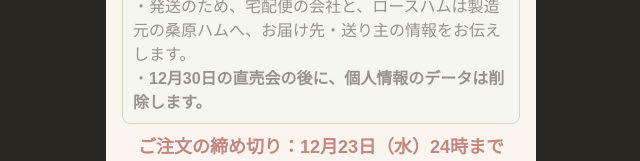
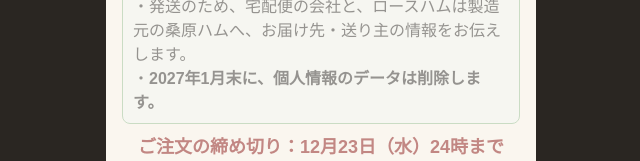
Before and after one commit to wakabayashi-shouten/wakabayashi-shouten.github.io, a plain HTML site: page order.html in a window 1280 px wide. Shown: the part 2735-2896 px from the top of the page, without its empty margins (319-959 px from the left). Drawn offline with Linux system fonts and the light colour scheme; no server answers.

Commit message:
Add files via upload

```diff
--- a/order.html
+++ b/order.html
@@ -111,7 +111,7 @@ input,select,textarea{width:100%;font-size:18px;padding:10px;border:1px solid #a
 
 <p style="margin:6px 0 0;font-size:16px;font-weight:bold;color:#8b1a1a">※ お支払いは現金もしくはお振込みのみです。PayPay などは使えません。</p>
 <div class="err" id="err"></div>
-<p class="m16" style="background:#f3f7f3;border:1px solid #9bc39b;border-radius:8px;padding:8px 10px;margin:10px 0">🔒 <b>個人情報について</b><br>お名前・ご住所・お電話など（お届け先・送り主の方の分も含みます）は、このご注文の受け付け・ご連絡・発送にだけ使い、ほかの目的には使いません。<br>・保存は、当社の Google アカウントとパソコンの中だけです。<br>・発送のため、宅配便の会社と、ロースハムは製造元の桑原ハムへ、お届け先・送り主の情報をお伝えします。<br>・<b>12月30日の直売会の後に、個人情報のデータは削除します。</b></p>
+<p class="m16" style="background:#f3f7f3;border:1px solid #9bc39b;border-radius:8px;padding:8px 10px;margin:10px 0">🔒 <b>個人情報について</b><br>お名前・ご住所・お電話など（お届け先・送り主の方の分も含みます）は、このご注文の受け付け・ご連絡・発送にだけ使い、ほかの目的には使いません。<br>・保存は、当社の Google アカウントとパソコンの中だけです。<br>・発送のため、宅配便の会社と、ロースハムは製造元の桑原ハムへ、お届け先・送り主の情報をお伝えします。<br>・<b>2027年1月末に、個人情報のデータは削除します。</b></p>
 <div style="text-align:center;font-weight:bold;color:#8b1a1a;margin:8px 0 4px">ご注文の締め切り：<span class="shimeL">12月23日（水）</span>24時まで</div><button class="go" id="go">注文内容を確認する ›</button><p style="text-align:center;font-size:15px;font-weight:bold;margin:6px 0 0">※ 12月30日の工場直売会にご来店されない方は、<br>お振り込みをお願いします。</p>
 <p class="small" style="text-align:center;margin:4px 0">※ まだ送信されません。次の画面で内容を確かめてから送ります。</p>
 <p class="small">※ 上記以外の日・品・発送はお受けできません。<br>お問い合わせ TEL 090-9843-7776</p>
```
